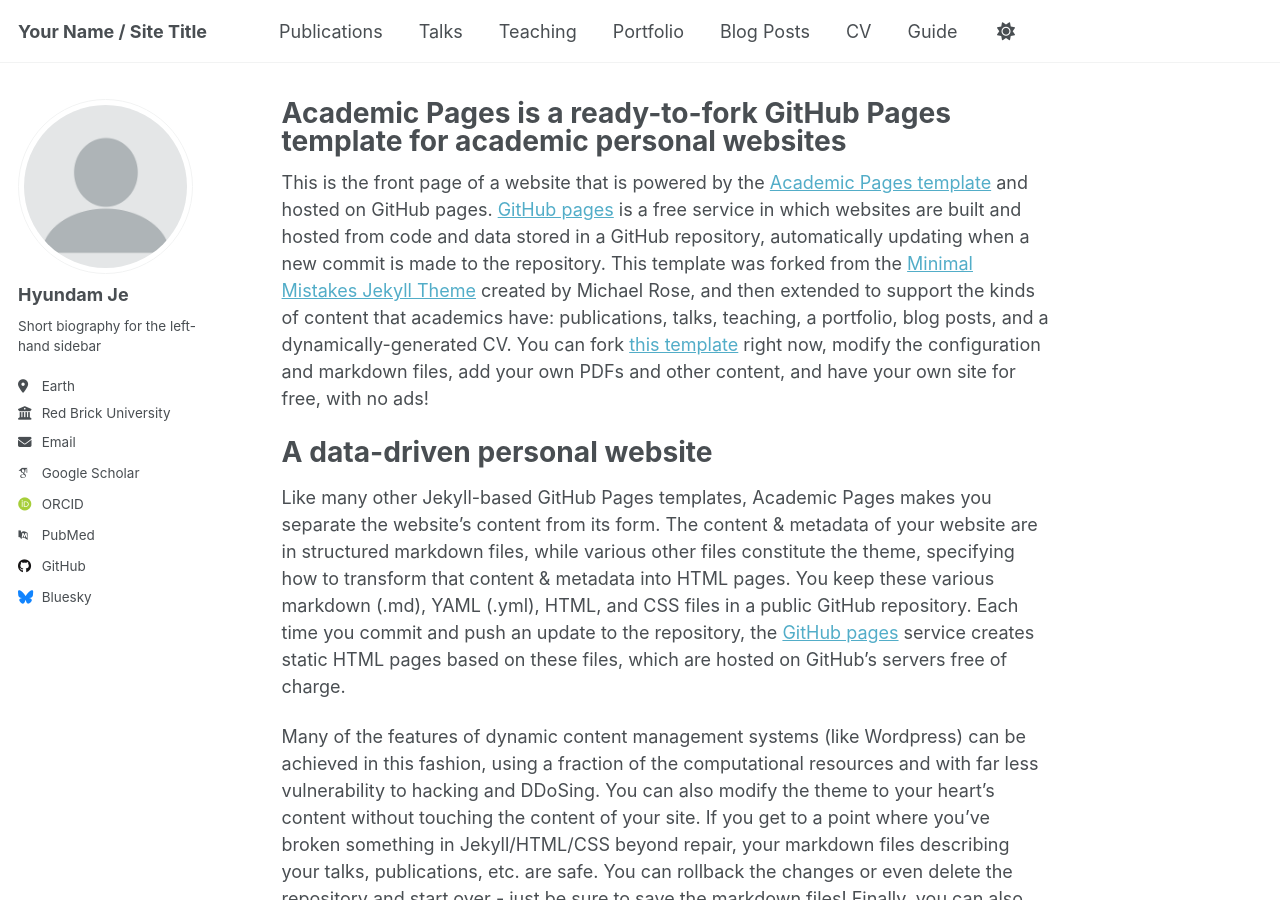
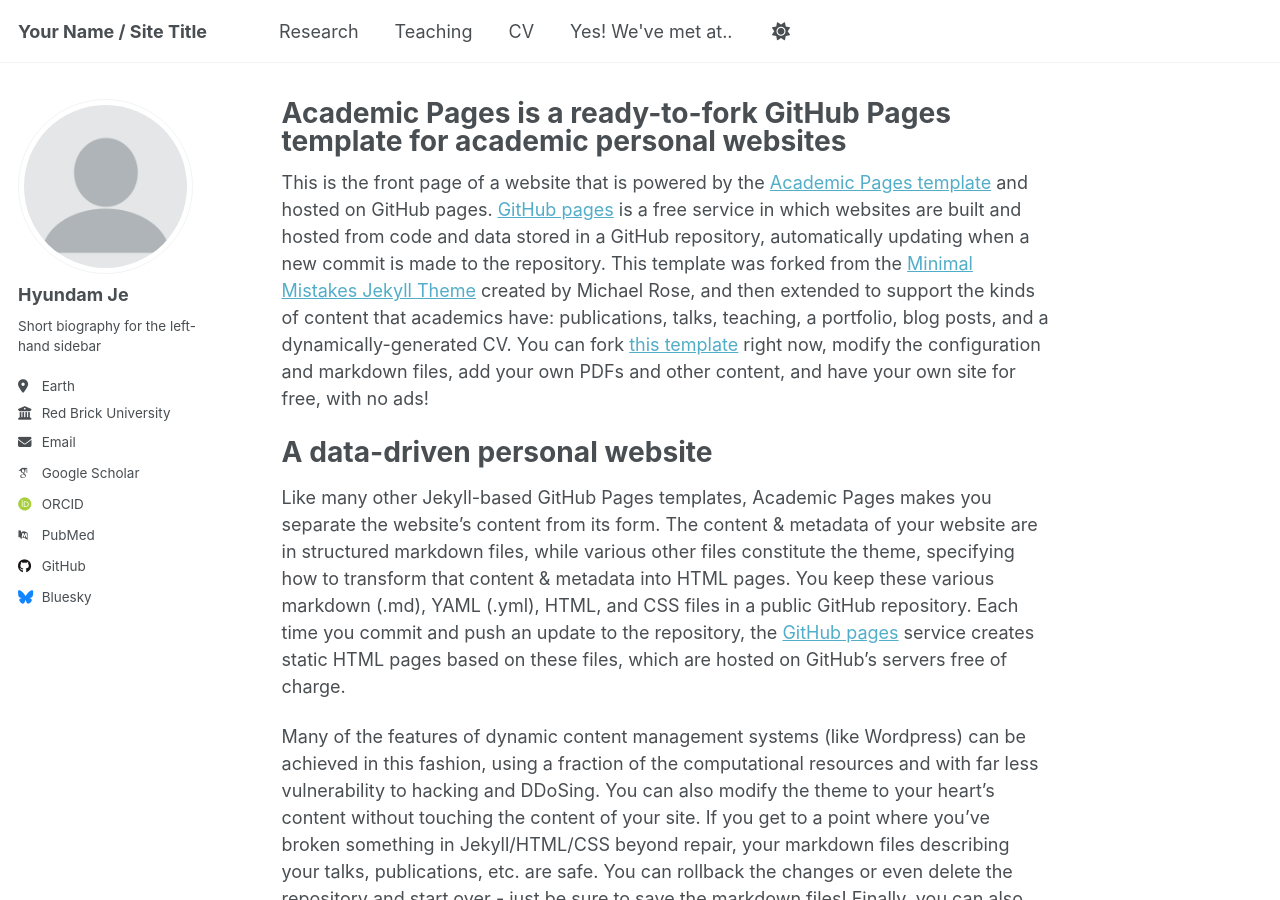
Before and after one commit to hyundamje/hyundamje.github.io, a Jekyll site: the page built from _pages/about.md, in a window 1280 px wide and 900 px high. Built offline with Jekyll 4.4.1, drawn with Linux system fonts in a browser that asks for light colours; some web fonts are replaced.

Commit message:
Update navigation.yml

```diff
--- a/_data/navigation.yml
+++ b/_data/navigation.yml
@@ -8,20 +8,12 @@
 #      Markdown formatted page while the second is generated using JSON.
 
 main:
-  - title: "Publications"
-    url: /publications/
-
-  - title: "Talks"
-    url: /talks/
+  - title: "Research"
+    url: /research/
 
   - title: "Teaching"
     url: /teaching/
 
-  - title: "Portfolio"
-    url: /portfolio/
-
-  - title: "Blog Posts"
-    url: /year-archive/
 
   - title: "CV"
     url: /cv/
@@ -29,5 +21,5 @@
   # - title: "CV"
   #   url: /cv-json/
 
-  - title: "Guide"
-    url: /markdown/
+  - title: "Yes! We've met at.."
+    url: /conferences/
```
